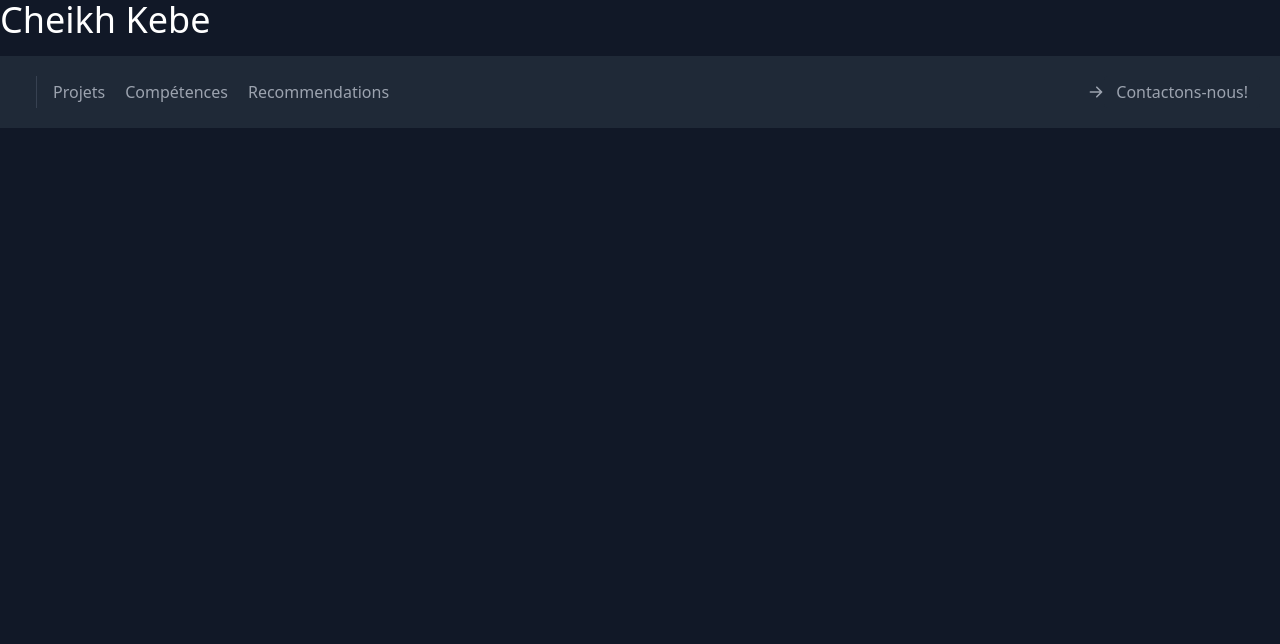
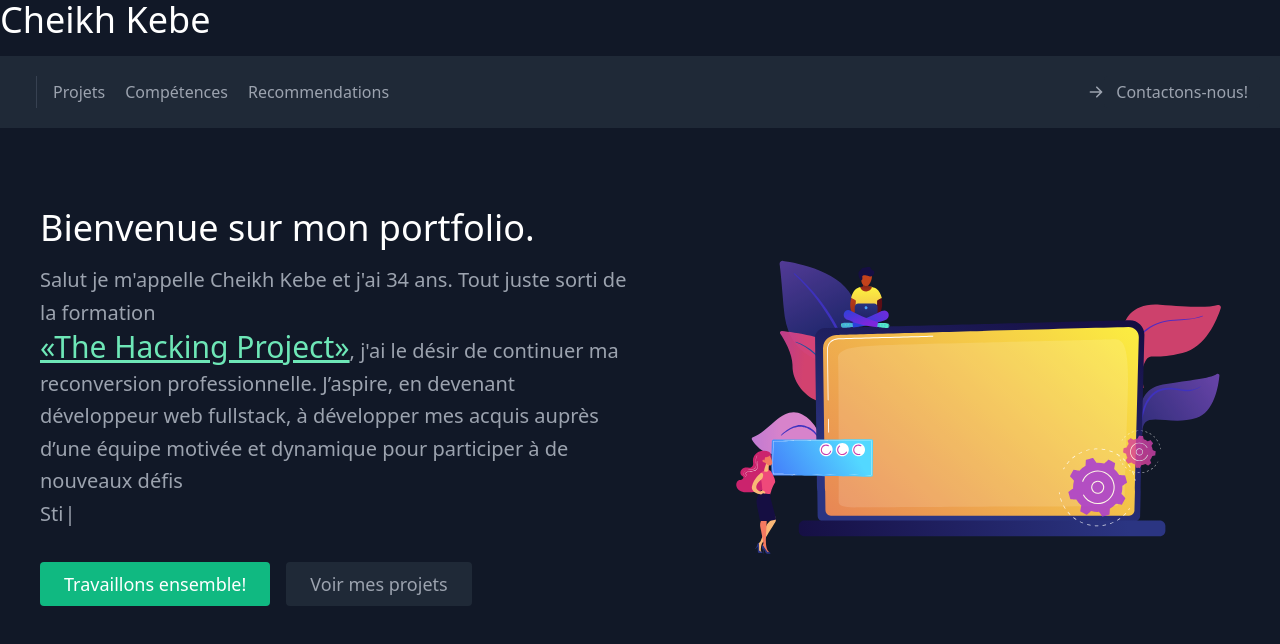
Before and after one commit to cheikh-kebe/portfolio_react, a React (Create React App) app: page / in a window 1280 px wide. Shown: the top 644 px of the page. Built offline with nearby package versions, Linux system fonts and the light colour scheme.

Commit message:
fix home router

```diff
--- a/src/App/index.jsx
+++ b/src/App/index.jsx
@@ -15,15 +15,14 @@ export const App = () => {
       <main className="h-screen box-content text-gray-400 bg-gray-900 body-font">
         <div className="container"></div>
         <Router>
-          <Link to="/home">
+          <Link to="/">
             <h1 className="title-font sm:text-4xl text-3xl mb-4 font-medium text-white">
               Cheikh Kebe
             </h1>
           </Link>
           <Navbar />
           <Switch>
-            <Route path="/" exact />
-            <Route path="/home" exact render={() => <Home />} />
+            <Route path="/" exact render={() => <Home />} />
             <Route path="/projects" render={() => <Projects />} />
             <Route path="/skills" render={() => <Skills />} />
             <Route path="/testimonials" render={() => <Testimonials />} />
```
